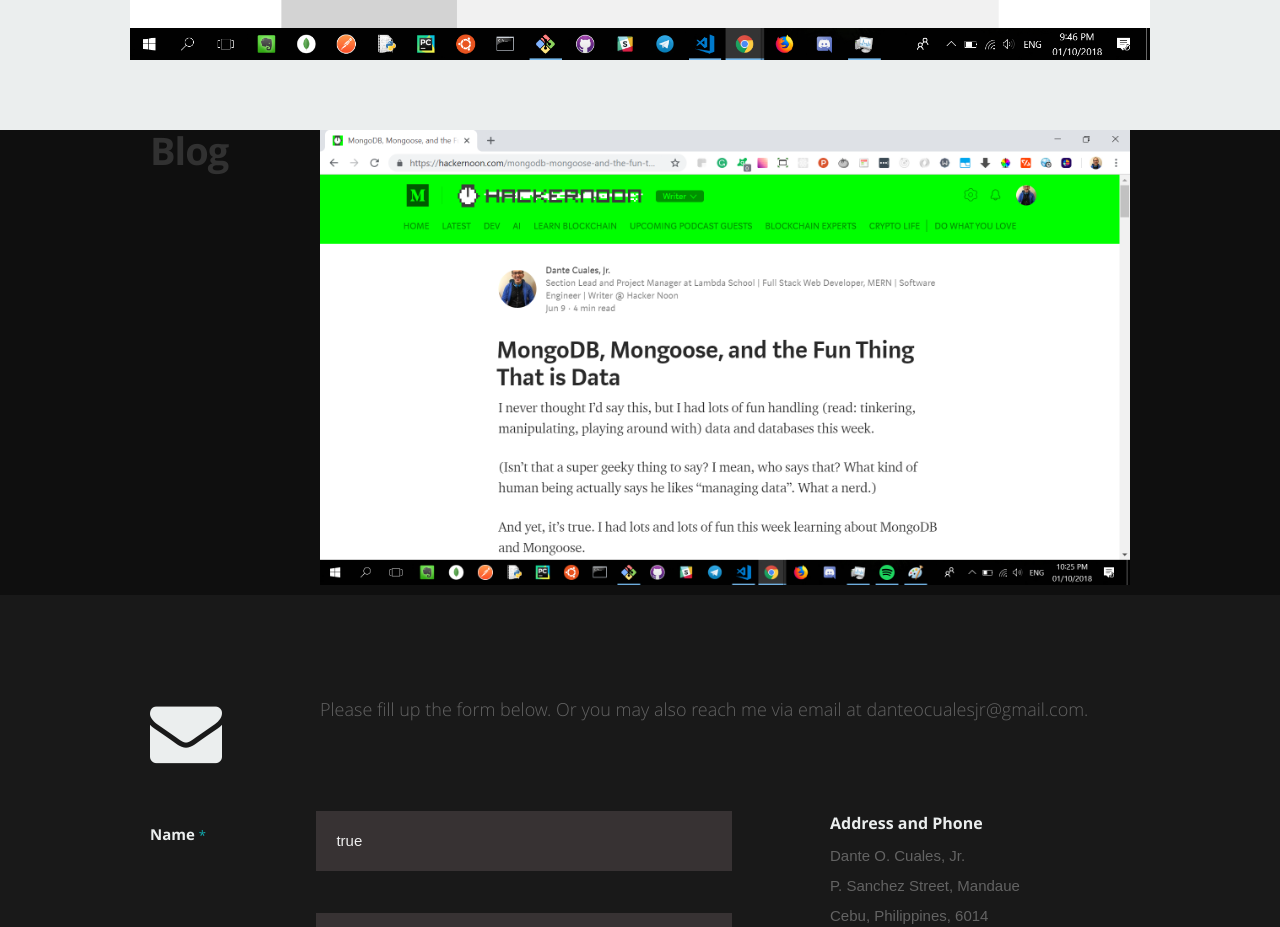
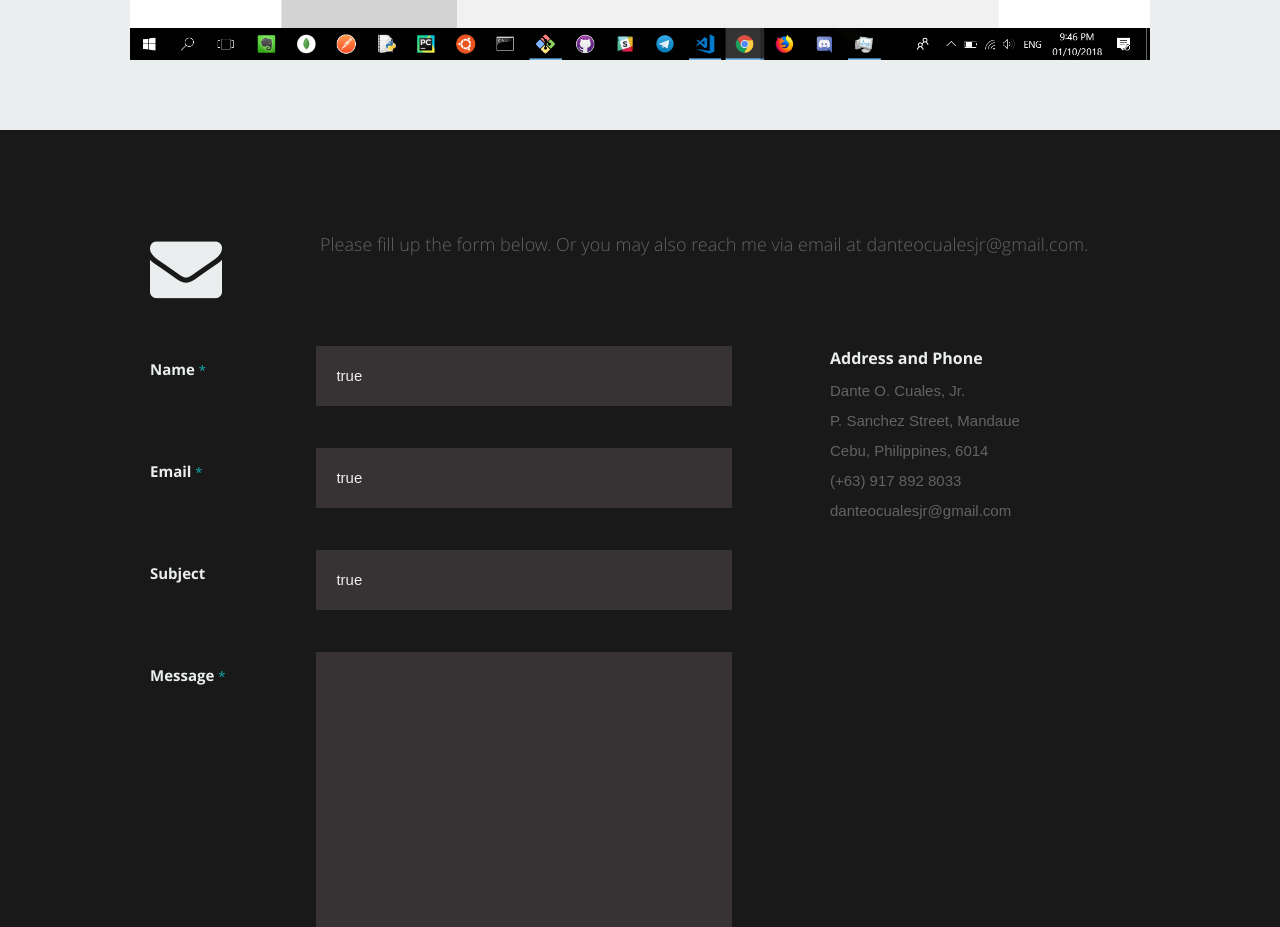
Before and after one commit to danteocualesjr/Portfolio-Site, a React (Create React App) app: page / in a window 1280 px wide. Shown: the part 5420-6347 px from the top of the page. Built offline with nearby package versions, Linux system fonts and the light colour scheme.

Commit message:
Commented out blog.

```diff
--- a/src/App.js
+++ b/src/App.js
@@ -5,7 +5,7 @@
 import Header from './Components/Header/header';
 import Portfolio from './Components/Portfolio/portfolio';
 import Resume from './Components/Resume/resume';
-import Blog from './Components/Blog/blog';
+// import Blog from './Components/Blog/blog';
 import resumeData from './resumeData';
 
 class App extends Component {
@@ -16,7 +16,7 @@
         <About />
         <Resume />
         <Portfolio />
-        <Blog />
+        {/* <Blog /> */}
         <Contact />
         <Footer />
       </div>
```
